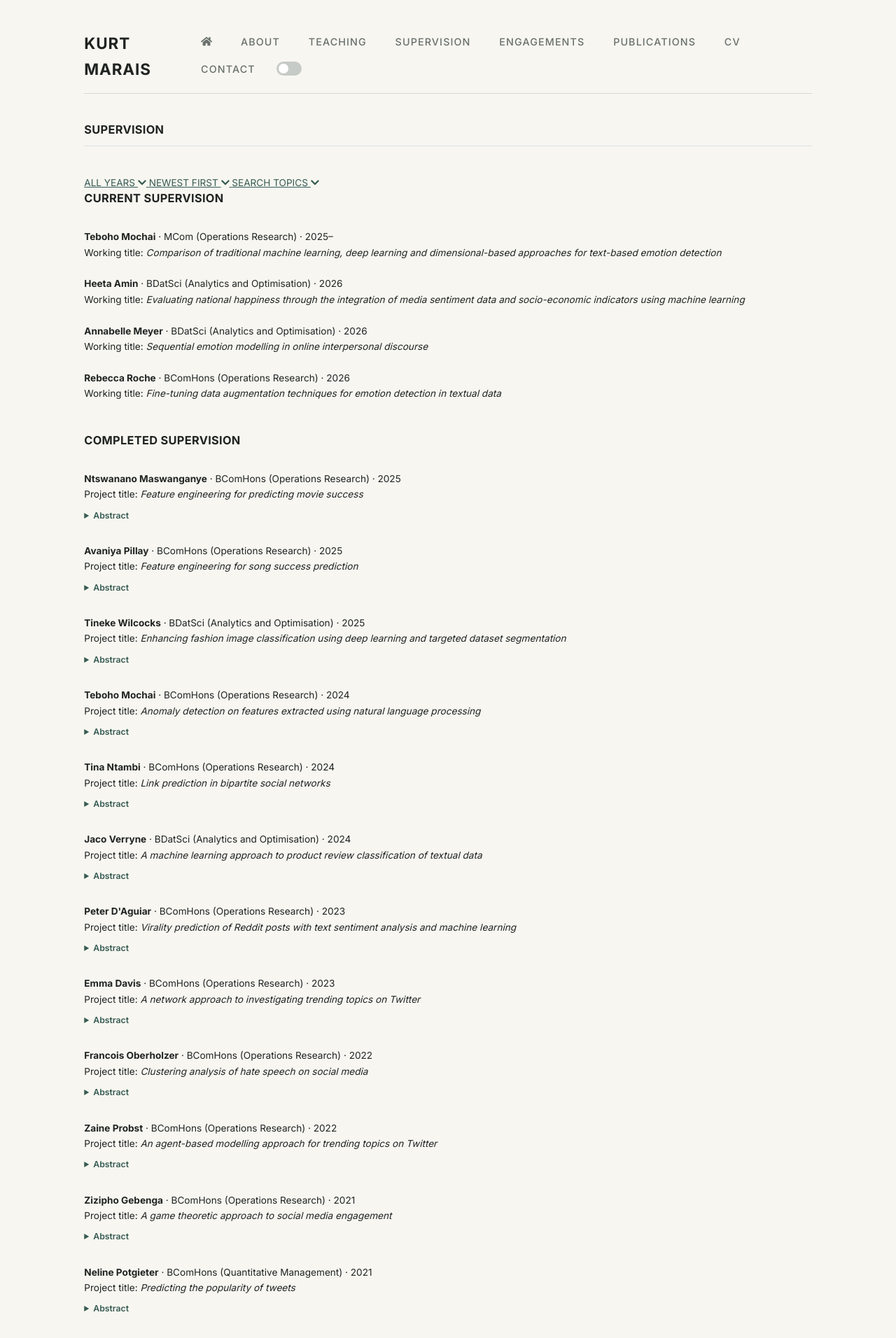
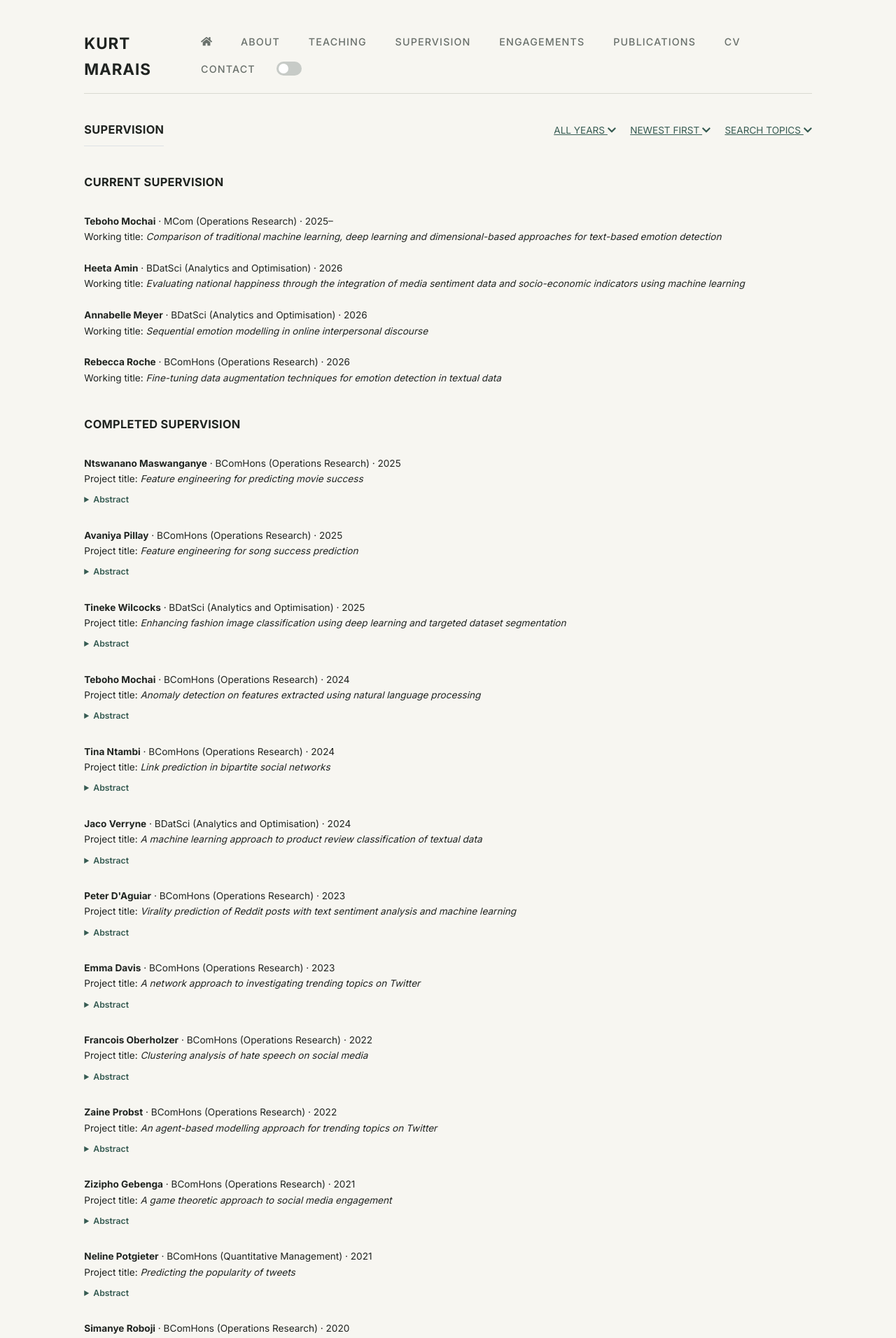
Before and after one commit to kurtmarais/kurtmarais.github.io, a Jekyll site: the page built from supervision.md, in a window 1280 px wide. Shown: the top 1912 px of the page at 70% size. Built offline with Jekyll 4.4.1, drawn with Linux system fonts in a browser that asks for light colours.

Commit message:
Update main.scss

```diff
--- a/_sass/main.scss
+++ b/_sass/main.scss
@@ -440,7 +440,20 @@ h4 {
   transform: translateX(16px);
 }
 
+/* SUPERVISION TITLE AND FILTERS */
 
+.supervision-title-row {
+  display: flex;
+  align-items: baseline;
+  justify-content: space-between;
+  width: 100%;
+}
+
+.supervision-filters {
+  display: flex;
+  align-items: baseline;
+  gap: 1.5rem;
+}
 
 
 /* DARK MODE */
```
